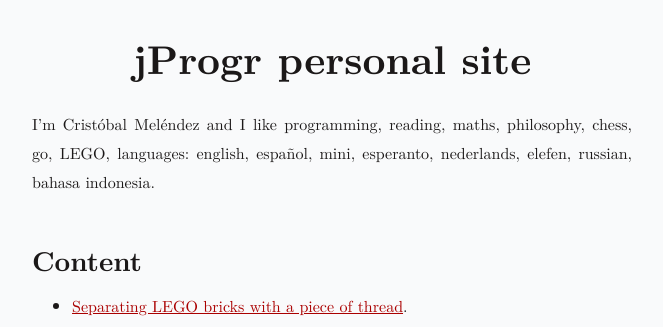
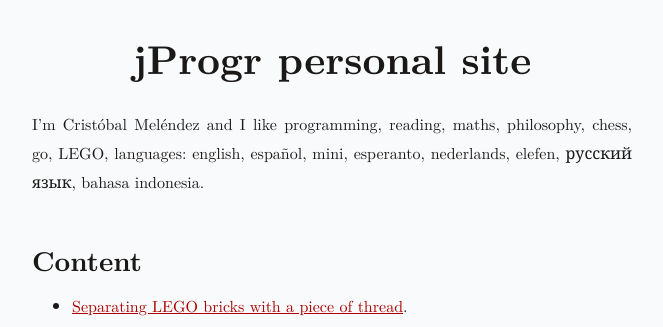
Before and after one commit to jProgr/jprogr.github.io, a Jekyll site: the page built from index.md, in a window 1280 px wide and 900 px high. Shown: the top 327 px of the window, without its empty margins (308-971 px from the left). Built offline with Jekyll 4.4.1, drawn with Linux system fonts in a browser that asks for light colours.

Commit message:
Update description

```diff
--- a/index.md
+++ b/index.md
@@ -4,7 +4,7 @@ title: "jProgr personal site"
 
 # jProgr personal site
 
-I'm Cristóbal Meléndez and I like programming, reading, maths, philosophy, chess, go, LEGO, languages: english, español, mini, esperanto, nederlands, elefen, russian, bahasa indonesia.
+I'm Cristóbal Meléndez and I like programming, reading, maths, philosophy, chess, go, LEGO, languages: english, español, mini, esperanto, nederlands, elefen, русский язык, bahasa indonesia.
 
 ## Content
 
```
